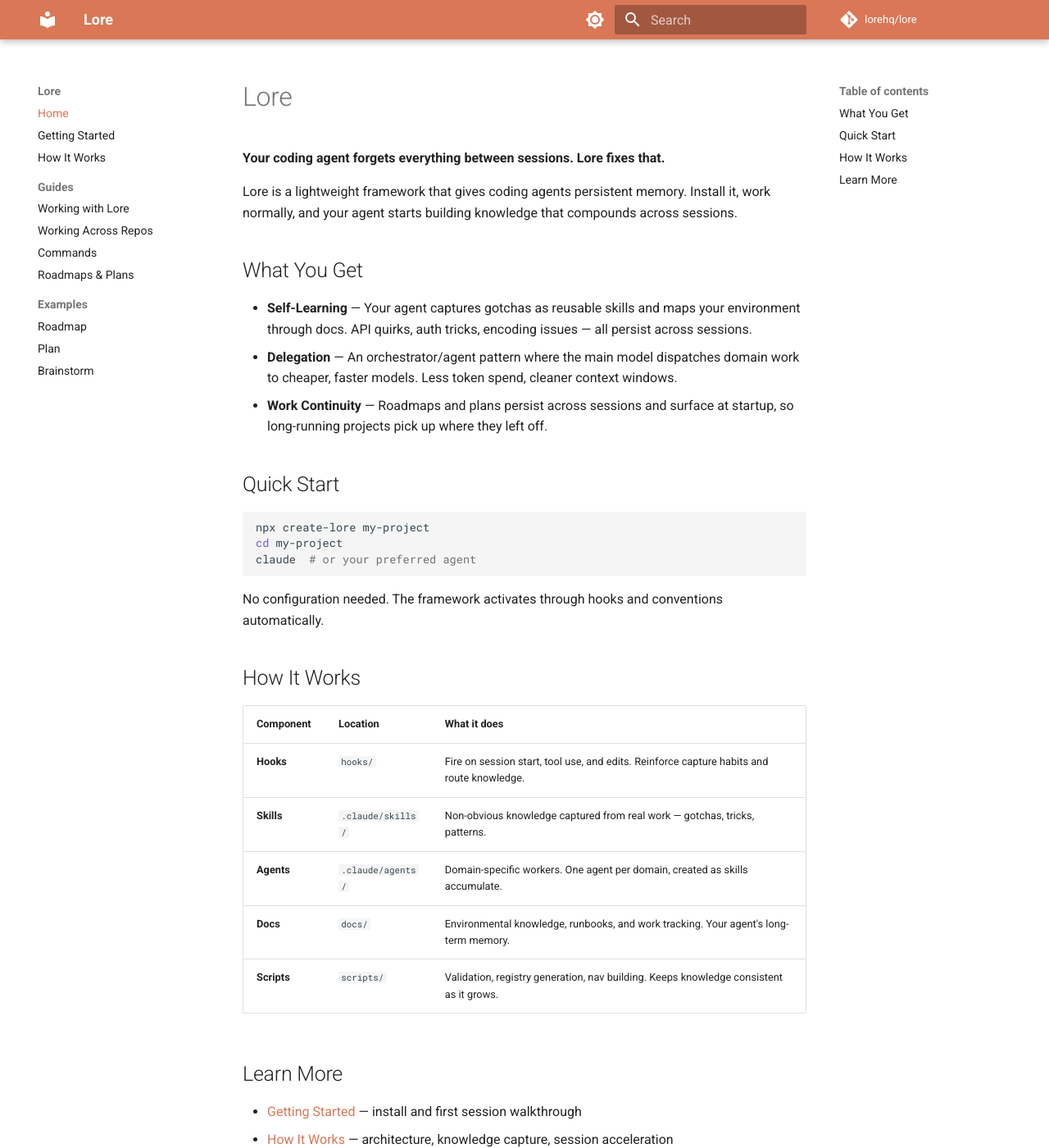
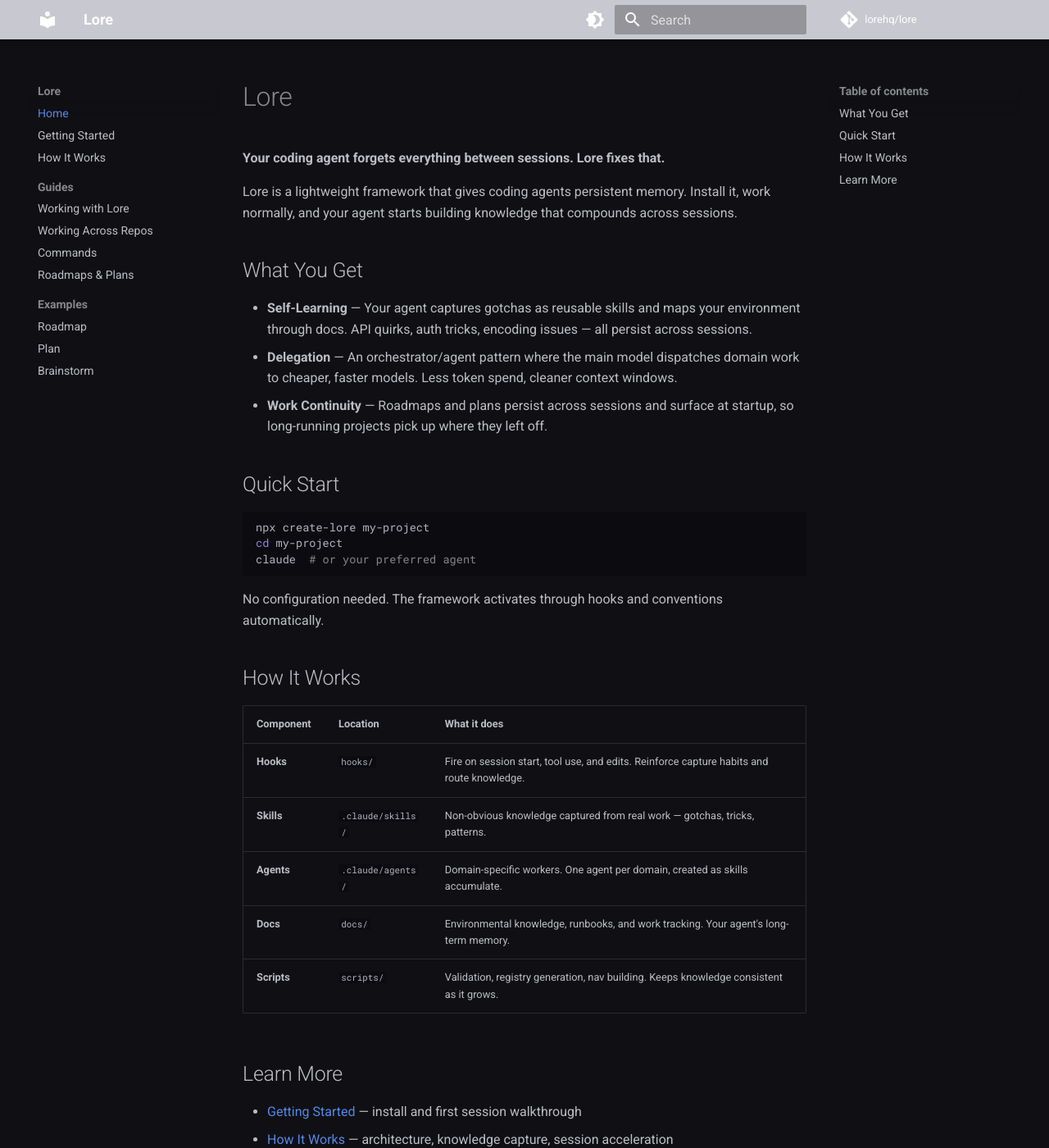
Before and after one commit to lorehq/lore-docs, an MkDocs documentation site: the page built from docs/index.md, in a window 1280 px wide and 1400 px high. Shown: the whole window at 82% size. Built offline with MkDocs 1.6.1 and Material for MkDocs 9.7.7, drawn with Linux system fonts in a browser that asks for light colours; comment, search, counter and statistics services are not loaded.

Commit message:
Switch to Claude Code console colors — dark mode default
Deep dark background (#101014), light gray header, blue accents
matching the Claude Code terminal aesthetic.

Co-Authored-By: Claude Opus 4.6 <noreply@anthropic.com>

```diff
--- a/docs/stylesheets/theme.css
+++ b/docs/stylesheets/theme.css
@@ -1,14 +1,17 @@
-/* Claude Code brand colors */
-[data-md-color-scheme="default"] {
-  --md-primary-fg-color: #D97756;
-  --md-primary-fg-color--light: #E09578;
-  --md-primary-fg-color--dark: #C4623F;
-  --md-accent-fg-color: #E8956E;
+/* Claude Code console colors */
+[data-md-color-scheme="slate"] {
+  --md-default-bg-color: #101014;
+  --md-default-bg-color--light: #18181C;
+  --md-primary-fg-color: #C8C8D0;
+  --md-primary-fg-color--light: #A0A0B0;
+  --md-primary-fg-color--dark: #E0E0E8;
+  --md-accent-fg-color: #7AA2F7;
+  --md-code-bg-color: #0C0C10;
 }
 
-[data-md-color-scheme="slate"] {
-  --md-primary-fg-color: #D97756;
-  --md-primary-fg-color--light: #E09578;
-  --md-primary-fg-color--dark: #C4623F;
-  --md-accent-fg-color: #E8956E;
+[data-md-color-scheme="default"] {
+  --md-primary-fg-color: #2C2C34;
+  --md-primary-fg-color--light: #44444E;
+  --md-primary-fg-color--dark: #1A1A22;
+  --md-accent-fg-color: #4A6FC7;
 }
--- a/mkdocs.yml
+++ b/mkdocs.yml
@@ -7,14 +7,14 @@ repo_name: lorehq/lore
 theme:
   name: material
   palette:
+    - scheme: slate
+      toggle:
+        icon: material/brightness-4
+        name: Switch to light mode
     - scheme: default
       toggle:
         icon: material/brightness-7
         name: Switch to dark mode
-    - scheme: slate
-      toggle:
-        icon: material/brightness-4
-        name: Switch to light mode
   features:
     - navigation.sections
     - navigation.expand
```
